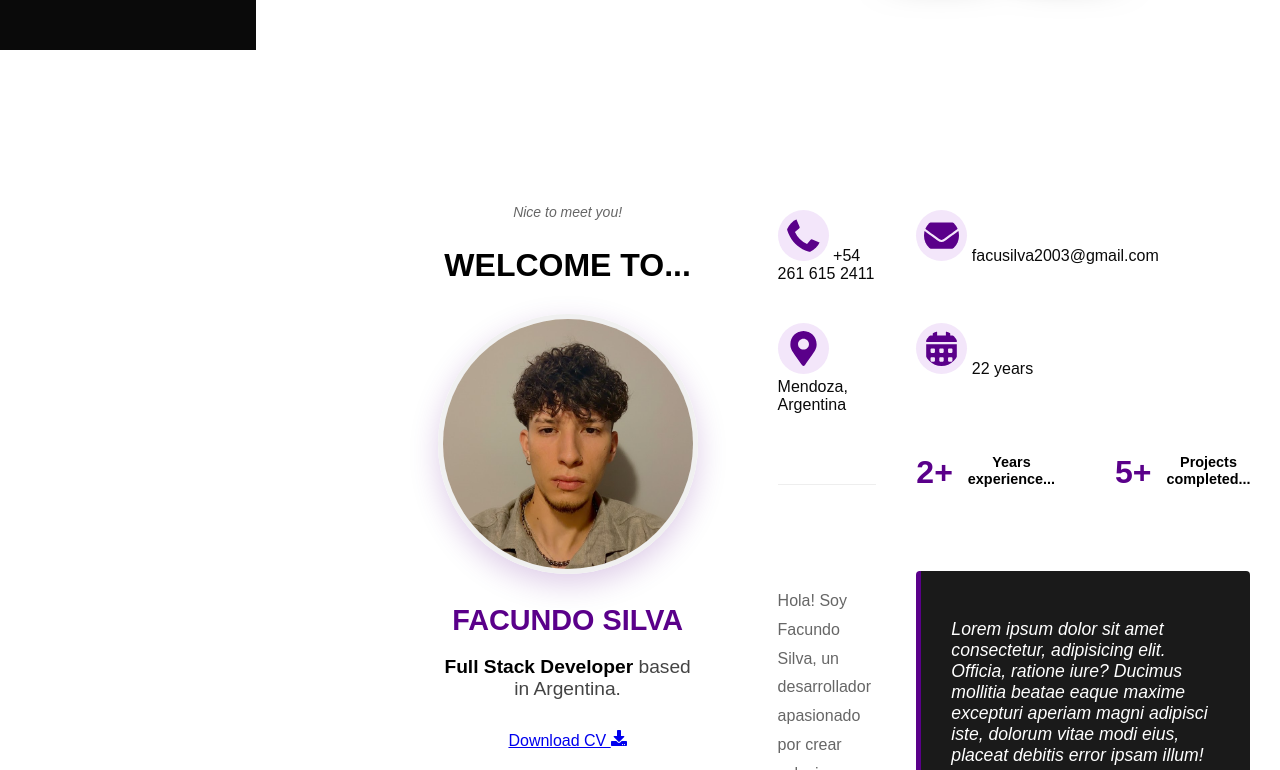
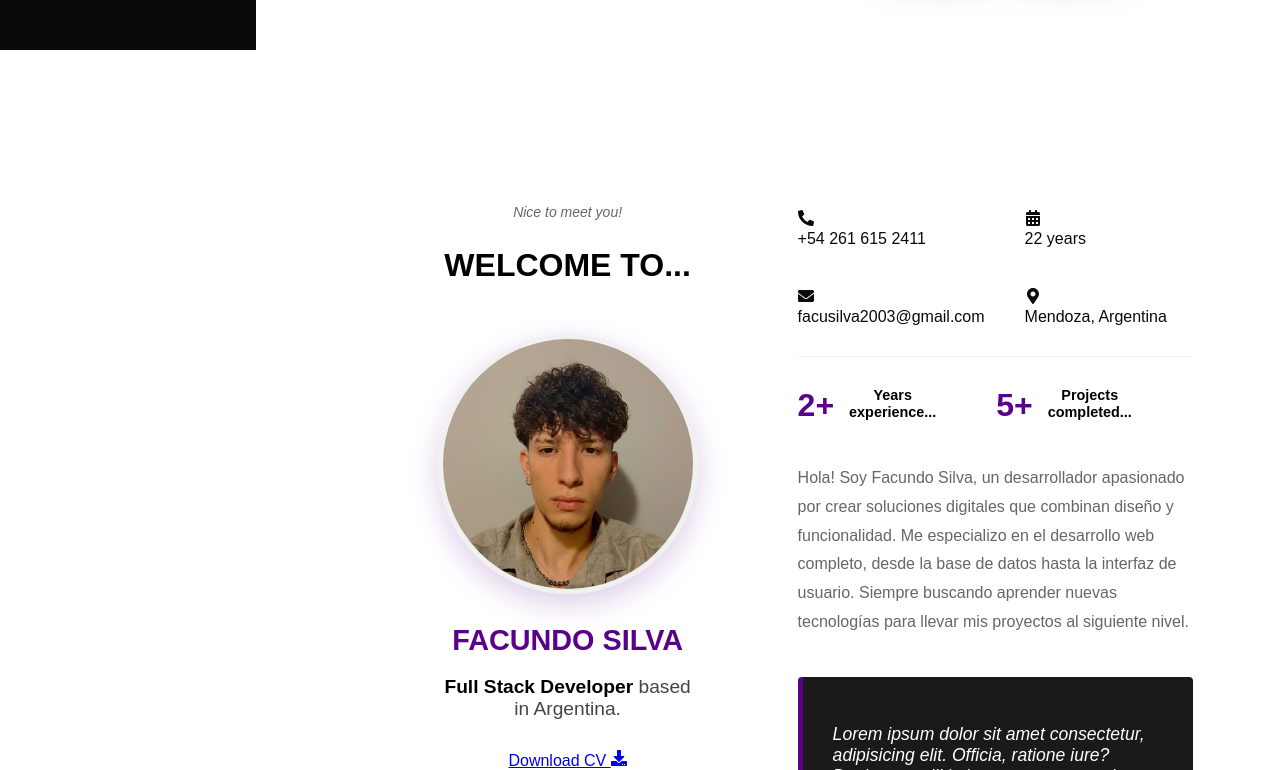
Before and after one commit to facusilva03/PORTAFOLIO, a React (Vite) app: page / in a window 1280 px wide. Shown: the part 750-1520 px from the top of the page. Built offline with nearby package versions, Linux system fonts and the light colour scheme.

Commit message:
Fix about

```diff
--- a/src/sections/about.jsx
+++ b/src/sections/about.jsx
@@ -34,20 +34,36 @@ const About = () => {
 {/* Grilla de Datos de Contacto */}
 
 
+
 <div className={styles.contactGrid}>
-    <div className={styles.contactItem}>
-        <FaPhoneAlt className={styles.icon}/> <span>+54 261 615 2411</span>
+  <div className={styles.contactItem}>
+    <div className={styles.iconWrapper}>
+      <FaPhoneAlt />
+    </div>
+    <span className={styles.contactText}>+54 261 615 2411</span>
+  </div>
 
+  <div className={styles.contactItem}>
+    <div className={styles.iconWrapper}>
+      <FaCalendarAlt />
     </div>
-    <div className={styles.contactItem}>
-        <FaEnvelope className={styles.icon}/> <span>facusilva2003@gmail.com</span>
+    <span className={styles.contactText}>22 years</span>
+  </div>
+
+
+  <div className={styles.contactItem}>
+    <div className={styles.iconWrapper}>
+      <FaEnvelope />
     </div>
-    <div className={styles.contactItem}>
-        <FaMapMarkerAlt className={styles.icon}/> <span>Mendoza, Argentina</span>
+    <span className={styles.contactText}>facusilva2003@gmail.com</span>
+  </div>
+  <div className={styles.contactItem}>
+    <div className={styles.iconWrapper}>
+      <FaMapMarkerAlt />
     </div>
-    <div className={styles.contactItem}>
-        <FaCalendarAlt className={styles.icon}/> <span>22 years</span>
-    </div>
+    <span className={styles.contactText}>Mendoza, Argentina</span>
+  </div>
+</div>
 
 
 <hr className={styles.divider} />
@@ -83,7 +99,6 @@ nuevas tecnologías para llevar mis proyectos al siguiente nivel.
 
 </div>
 
-</div>
 
 
 </section>
--- a/src/sections/about.module.css
+++ b/src/sections/about.module.css
@@ -3,7 +3,7 @@
     padding: 100px 5% 100px 15%; /* Mucho espacio a la izquierda para el Sidebar */
     background-color: #ffffff;
     min-height: 100vh;
-    gap: 80px;  /* Separación entre las dos columnas grandes */
+    gap: 100px;  /* Separación entre las dos columnas grandes */
     font-family: "Arial", sans-serif;
 
 }
@@ -25,9 +25,9 @@
 
 .tittle{
     font-size: 2rem;
-    font-weight: 900;
+    font-weight: 700;
     color: black;
-    margin-bottom: 30px;
+    margin-bottom: 50px;
 }
 
 .imageWrapper{
@@ -93,25 +93,34 @@
     display: grid;
     grid-template-columns: 1fr 1fr; /* Dos columnas */
     gap: 40px;
-    margin-bottom: 50px;
+    margin-bottom: 30px;
 }
 
 .contacItem{
     display: flex;
     align-items: center;
-    gap: 15px;
+    gap: 20px;
+    margin-bottom: 25px;
     color: #555;
+    font-weight: 500;
     font-size: 1rem;
 }
 
 .icon {
-    color: #5a008a; /* Violeta */
+    width: 50px;
+    height: 50px;
+    min-width: 50px;
+    min-height: 50px;
+
+    border-radius: 50px;
     font-size: 1.5rem;
-    background-color: #f3e6fa;
-    padding: 8px;
-    border-radius: 50%;
-    width: 35px;
-    height: 35px;
+
+    display: flex;
+    align-items: center;
+    justify-content: center;
+    padding: 0;
+
+
 }
 
 .divider{
```
